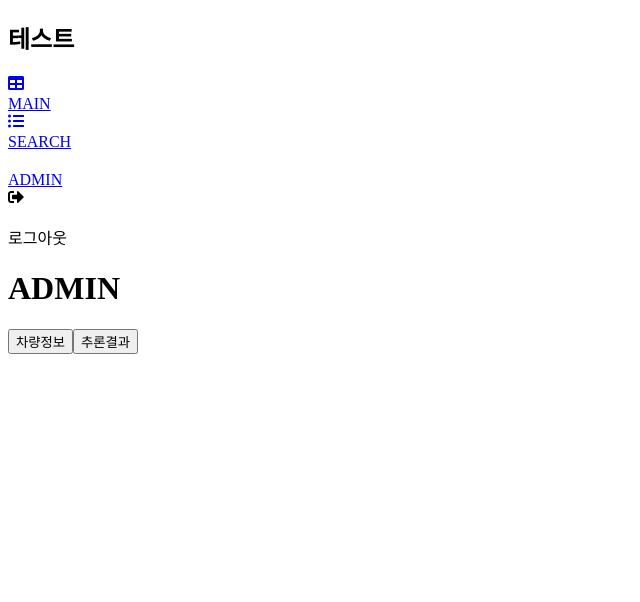
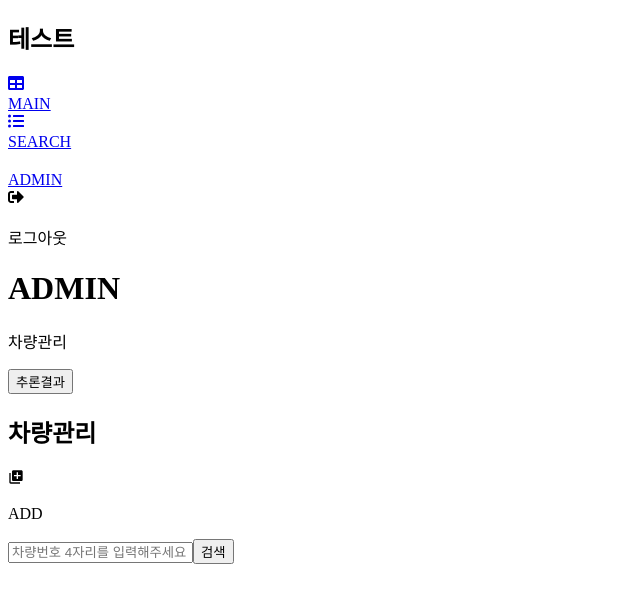
Before and after one commit to cjs9615/license-plate-recognition, a React (Create React App) app in the folder frontend/license-plate/: page /admin in a window 1280 px wide. Shown: the top 602 px of the page, without its empty margins (0-640 px from the left). Built offline with nearby package versions, Linux system fonts and the light colour scheme; some icons are missing.

Commit message:
관리자 페이지 업데이트

```diff
--- a/frontend/license-plate/src/components/admin/PredLog.js
+++ b/frontend/license-plate/src/components/admin/PredLog.js
@@ -1,8 +1,8 @@
 
 const PredLog = () => {
   return (
-    <div>
-      추론기록
+    <div className="bg-red-100 mt-[1rem]">
+      추론결과
     </div>
   )
 }
--- a/frontend/license-plate/src/components/admin/TruckInfo.js
+++ b/frontend/license-plate/src/components/admin/TruckInfo.js
@@ -1,8 +1,52 @@
+import { useEffect, useRef, useState } from "react"
+import testData from "../../testData.json"
+import { MdAddToPhotos } from "react-icons/md";
+
 
 const TruckInfo = () => {
+  // 차량번호
+  const numberRef = useRef();
+
+  // 검색 결과
+  const [data, setData] = useState();
+
+  const searchTruck = () => {
+    setData(testData);
+  }
+
+  // 엔터키 이벤트
+  const enterKeyDown = (e) => {
+    if (e.key == "Enter") {
+      searchTruck();
+    }
+  }
+
   return (
-    <div>
-      차량정보
+    <div className=" mt-[1rem] md:mt-[1.5rem]">
+      <div className="flex justify-between items-center">
+        <h2 className="text-lg font-bold">차량관리</h2>
+        <div
+          className="flex justify-center gap-1 items-center rounded-full transition-all text-[#008E93] active:text-[#103c49] md:active:text-white md:bg-[#008E93] md:active:bg-[#103c49] md:text-white md:w-[100px] h-[28px]">
+          <MdAddToPhotos className="text-3xl md:text-base" />
+          <p className="hidden md:block text-sm">ADD</p>
+        </div>
+      </div>
+      <div className="flex gap-2 items-center mt-[1rem]">
+        <input
+          type="text"
+          ref={numberRef}
+          onKeyDown={enterKeyDown}
+          placeholder="차량번호 4자리를 입력해주세요"
+          className="border-none bg-[#DBDBDB] w-[230px] h-[42px] md:w-[280px] " />
+        <button
+          onClick={searchTruck}
+          className="transition-all bg-[#1D647A] text-white active:bg-[#103c49] w-[67px] h-[42px]">
+          검색
+        </button>
+      </div>
+      <div className="bg-blue-100 mt-[1rem]">
+
+      </div>
     </div>
   )
 }
--- a/frontend/license-plate/src/pages/main/Admin.js
+++ b/frontend/license-plate/src/pages/main/Admin.js
@@ -1,6 +1,21 @@
+import { useState } from "react"
 import SideBar from "../../components/comm/SideBar"
+import TruckInfo from "../../components/admin/TruckInfo";
+import PredLog from "../../components/admin/PredLog";
+const Admin = () => {
+    const [truckInfoClick, setTruckInfoClick] = useState(true);
+    const [predLogClick, setPredLogClick] = useState(false);
 
-const Admin = () => {
+    const showTruckInfo = () => {
+        setTruckInfoClick(true);
+        setPredLogClick(false);
+    }
+
+    const showLog = () => {
+        setTruckInfoClick(false);
+        setPredLogClick(true);
+    }
+
     return (
         <div className="grow flex">
             <SideBar />
@@ -8,10 +23,23 @@ const Admin = () => {
                 <div className="flex justify-between items-center border-b-2 border-black py-[0.5rem]">
                     <h1 className="text-[24px] font-bold">ADMIN</h1>
                     <div className="flex gap-2">
-                        <button>차량정보</button>
-                        <button>추론결과</button>
+                        {
+                            truckInfoClick
+                                ? <p className="text-[#2E3D4E] font-bold cursor-pointer">차량관리</p>
+                                : <button onClick={showTruckInfo} className="text-[#A1A1A1] font-bold hover:underline">차량정보</button>
+                        }
+                        {
+                            predLogClick
+                                ? <p className="text-[#2E3D4E] font-bold cursor-pointer">추론결과</p>
+                                : <button onClick={showLog} className="text-[#A1A1A1] font-bold hover:underline">추론결과</button>
+                        }
                     </div>
                 </div>
+                {
+                    truckInfoClick
+                        ? <TruckInfo />
+                        : <PredLog />
+                }
             </div>
         </div>
     )
--- /dev/null
+++ b/frontend/license-plate/src/testData.json
@@ -0,0 +1,27 @@
+[
+    {
+        "seq":14854,
+        "plateNumber": "경북81아7822",
+        "regiDate": "2021-08-17"
+    },
+    {
+        "seq":16114,
+        "plateNumber": "경북83아7822",
+        "regiDate": "2022-01-14"
+    },
+    {
+        "seq":16170,
+        "plateNumber": "경북81사7822",
+        "regiDate": "2022-02-08"
+    },
+    {
+        "seq":16767,
+        "plateNumber": "전남05아7822",
+        "regiDate": "2022-05-17"
+    },
+    {
+        "seq":17799,
+        "plateNumber": "경북80아7822",
+        "regiDate": "2022-10-27"
+    }
+]
```
Also changed, not shown: 1 other file (tests, documents, lock files or other folders).
